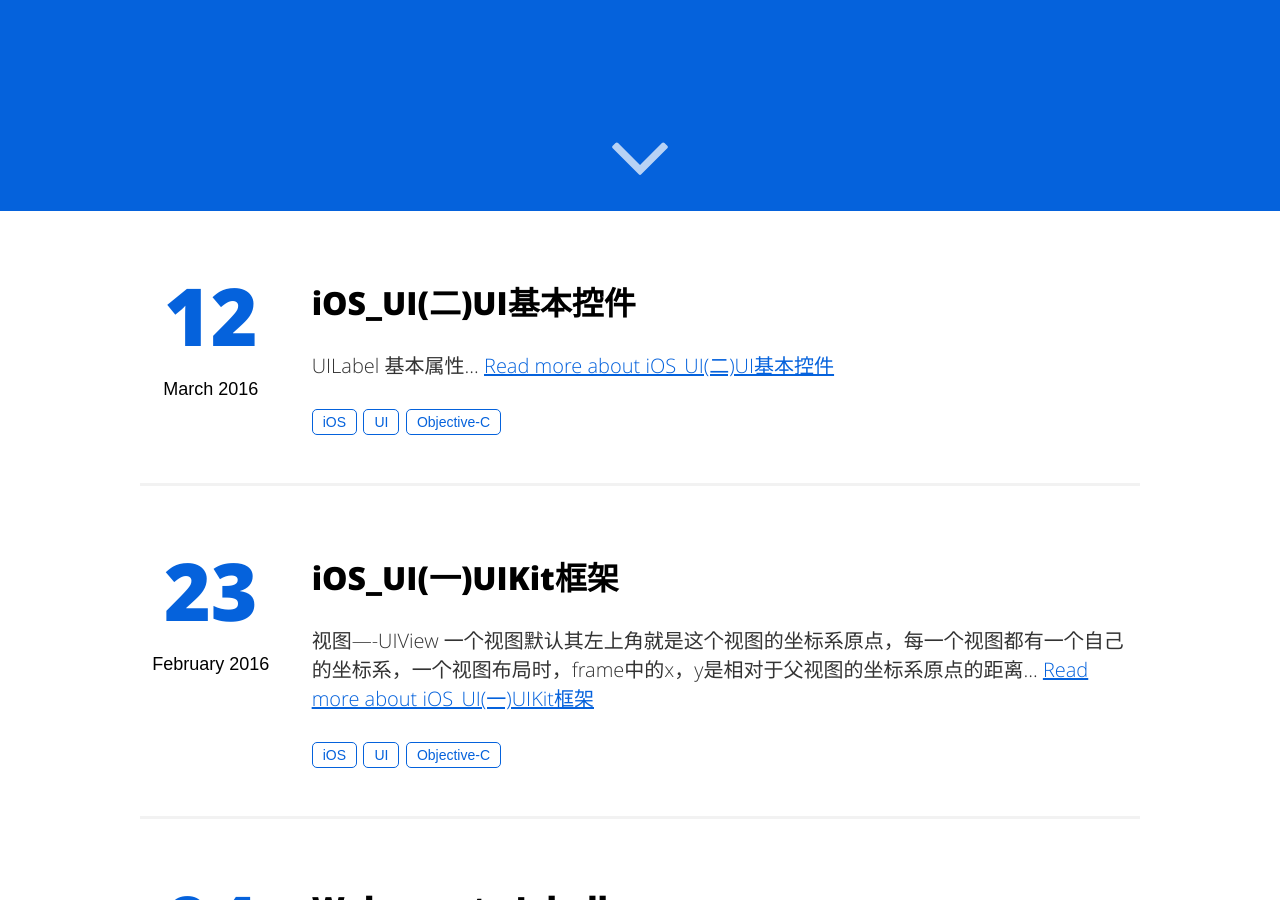
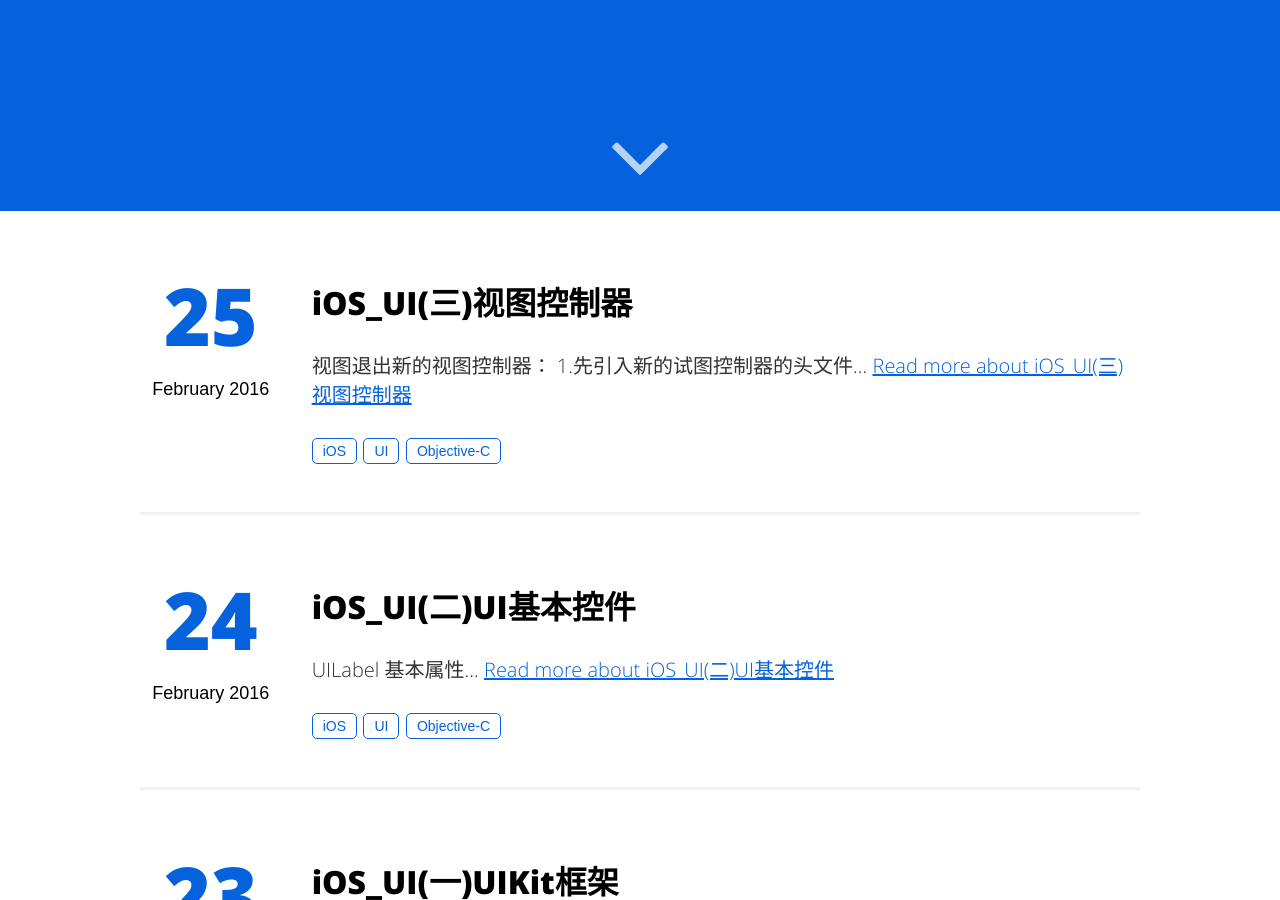
Before and after one commit to NeighborWangShushu/neighborwangshushu.github.com, a Jekyll site: the page built from index.html, in a window 1280 px wide and 900 px high, scrolled down 689 px. Built offline with Jekyll 4.4.1, drawn with Linux system fonts in a browser that asks for light colours.

```diff
--- a/_posts/2016-03-12-iOS_UI(二)UI基本控件.md
+++ b/_posts/2016-03-12-iOS_UI(二)UI基本控件.md
@@ -1,7 +1,7 @@
 ---
 layout: post
 title: "iOS_UI(二)UI基本控件"
-date: 2016-03-12 23:08:53
+date: 2016-02-24 14:23:32
 image: '/assets/img/'
 description: 'UILabel UITextField UIButton UIImageView'
 tags:
--- /dev/null
+++ b/_posts/2016-03-15-iOS_UI(三)视图控制器.md
@@ -0,0 +1,75 @@
+---
+layout: post
+title: "iOS_UI(三)视图控制器"
+date: 2016-02-25 6:14:51
+image: '/assets/img/'
+description: 'UIViewController'
+tags:
+- iOS
+- UI
+- Objective-C
+categories:
+- iOS_Objective-C
+twitter_text:
+---
+
+视图退出新的视图控制器：
+
+1.先引入新的试图控制器的头文件
+
+2.找到需要与新的视图连接的button，在其实现方法中添加下列代码：
+
+3.创建一个新的视图控制器对象:newVC
+
+4.添加[self presentViewController:newVC animated:YES completion:nil];方法
+
+退出新的视图控制器，返回跟原视图控制器：
+
+在连接的button的方法中添加如下代码
+
+{% highlight ruby %}
+[self dismissViewControllerAnimate:YES completion:nil];
+{% endhighlight %}
+
+屏幕旋转
+
+设置屏幕的固定方向（无法旋转）在视图控制器中重写方法
+
+{% highlight ruby %}
+-(UIInterfaceOrientationMask)supportedInterfaceOrientations {
+
+return UIInterfaceOrientationMaskLandscape;//只支持横屏
+
+}
+{% endhighlight %}
+
+在屏幕旋转时处理事件，如回收键盘  在视图控制器中重写方法
+{% highlight ruby %}
+- (void)viewWillTransitionToSize:(CGSize) withTransitionCoordinator:(id)coordinator {
+
+[self.View.textField resignFirstResponder];
+
+}
+{% endhighlight %}
+
+屏幕旋转时调整视图的位置 在该视图类中重写方法（只要视图本身的bounds发生变化，此方法就会被执行）
+
+{% highlight ruby %}
+- (void)layoutSubviews {
+
+UIInterfaceOrientation orientation = [UIApplication sharedApplication].statusBarOrientation;//获取屏幕方向
+
+//判断是否横向
+
+if (orientation == UIInterfaceOrientationLandscapeLeft || orientation == UIInterfaceOrientationLandscapeRight) {
+
+self.button.frame = CGRectMack(  ,  ,  ,  );
+
+}  else {
+
+self.button.frame = CGRectMake(  ,  ,  ,  );
+
+}
+
+｝
+{% endhighlight %}
```
Also changed, not shown: 8 other files.
